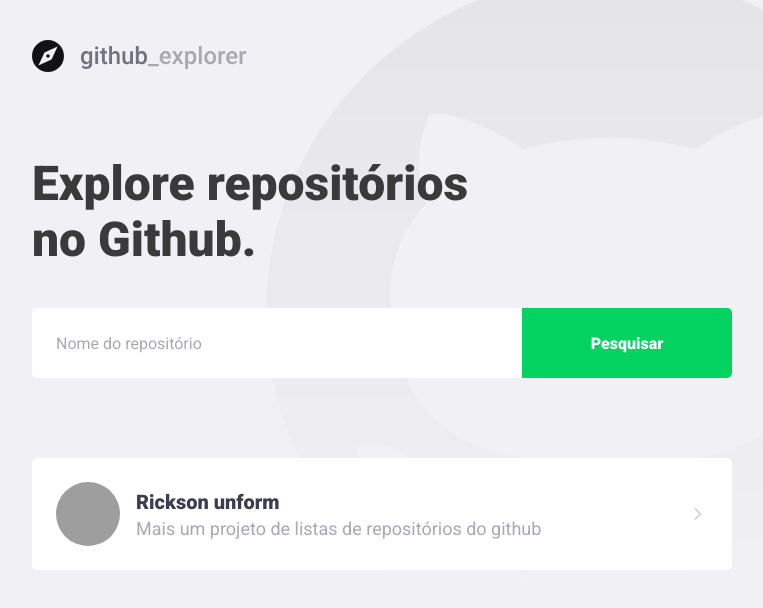
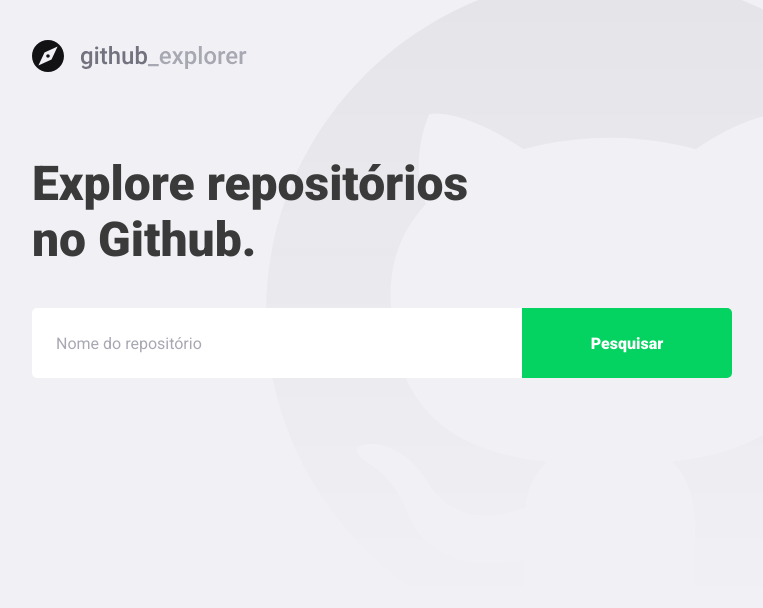
Before and after one commit to rickson-simoes/BC10_react_01, a React (Create React App) app: page / in a window 1280 px wide. Shown: the top 608 px of the page, without its empty margins (148-911 px from the left). Built offline with nearby package versions, Linux system fonts and the light colour scheme; grey boxes are pictures that could not be loaded.

Commit message:
:hammer: Conectando a API Github

```diff
--- a/package.json
+++ b/package.json
@@ -10,6 +10,7 @@
     "@types/node": "^12.0.0",
     "@types/react": "^16.9.0",
     "@types/react-dom": "^16.9.0",
+    "axios": "^0.19.2",
     "polished": "^3.6.3",
     "react": "^16.13.1",
     "react-dom": "^16.13.1",
--- a/src/pages/Dashboard/index.tsx
+++ b/src/pages/Dashboard/index.tsx
@@ -1,34 +1,66 @@
-import React from 'react';
+import React, { useState, FormEvent } from 'react';
 import { FiChevronRight } from 'react-icons/fi';
+import api from '../../services/api';
 
 import LogoImg from '../../assets/logo.svg';
 
 import { Title, Form, Repositories } from './styles';
 
+interface Repository {
+  full_name: string;
+  description: string;
+  owner: {
+    login: string;
+    avatar_url: string;
+  };
+}
+
 const Dashboard: React.FC = () => {
+  const [newRepo, setNewRepo] = useState('');
+  const [repos, setRepos] = useState<Repository[]>([]);
+
+  async function handleAddRepository(
+    e: FormEvent<HTMLFormElement>,
+  ): Promise<void> {
+    e.preventDefault();
+
+    const response = await api.get<Repository>(`repos/${newRepo}`);
+
+    const repository = response.data;
+
+    setRepos([...repos, repository]);
+    setNewRepo('');
+  }
+
   return (
     <>
       <img src={LogoImg} alt="Github Logo" />
       <Title>Explore repositórios no Github.</Title>
 
-      <Form>
-        <input placeholder="Nome do repositório" />
+      <Form onSubmit={handleAddRepository}>
+        <input
+          value={newRepo}
+          onChange={(e) => setNewRepo(e.target.value)}
+          placeholder="Nome do repositório"
+        />
         <button type="submit">Pesquisar</button>
       </Form>
 
       <Repositories>
-        <a href="ae">
+        {repos.map((repository) => (
+          <a key={repository.full_name} href="ae">
             <img
-            src="https://avatars1.githubusercontent.com/u/37545464?s=460&u=89d123fda0fcc7f9a390a0c1015f3c002ecb181d&v=4"
-            alt="teste"
+              src={repository.owner.avatar_url}
+              alt={repository.owner.login}
             />
             <div>
-            <strong> Rickson unform </strong>
-            <p>Mais um projeto de listas de repositórios do github</p>
+              <strong>{repository.full_name}</strong>
+              <p>{repository.description}</p>
             </div>
 
             <FiChevronRight size={20} />
           </a>
+        ))}
       </Repositories>
     </>
   );
--- a/src/pages/Dashboard/styles.ts
+++ b/src/pages/Dashboard/styles.ts
@@ -76,7 +76,8 @@
     }
 
     div {
-      margin-left: 16px;
+      margin: 0 8px;
+      flex: 1;
 
       strong {
         font-size: 20px;
@@ -84,7 +85,7 @@
       }
 
       p {
-        font-size: 18px;
+        font-size: 16px;
         color: #a8a8b3;
         margin-top: 4px;
       }
--- /dev/null
+++ b/src/services/api.ts
@@ -0,0 +1,7 @@
+import axios from 'axios';
+
+const api = axios.create({
+  baseURL: 'https://api.github.com/',
+});
+
+export default api;
```
Also changed, not shown: .eslintrc.json, 1 other file (tests, documents, lock files or other folders). Lines whose indentation alone changed are shown as unchanged.
